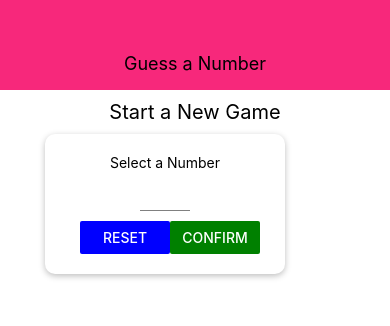
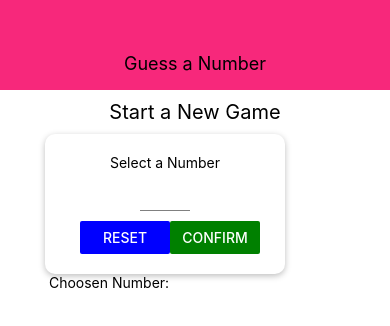
Before and after one commit to hamzamugabo/simple-React-Native--game, a React Native app: screen / in a window 390 px wide. Both pictures are taken after a click on the button "CONFIRM". Shown: the top 326 px of the page. Built offline with nearby package versions, Linux system fonts and the light colour scheme.

Commit message:
fix confirm

```diff
--- a/screens/StartGameScreen.js
+++ b/screens/StartGameScreen.js
@@ -1,17 +1,38 @@
 import React,{useState} from "react";
-import { View, Text, StyleSheet, Button, TouchableWithoutFeedback, keyboard,KeyboardTypeAndroid} from "react-native";
+import { View, Text, StyleSheet, Button, TouchableWithoutFeedback, Keyboard,KeyboardTypeAndroid} from "react-native";
 import Colors from "../constants/colors";
 import Input from "../componets/Input";
 
 const StartGameScreen = props => {
     const[enteredValue, setEnteredValue]= useState('');
+    const[confirmed, setConfirmed] = useState(false);
+    const[selectedNumber, setSelectedNumber] = useState('');
 
     const numberInputHandler = inputText =>{
         setEnteredValue(inputText.replace(/[^0-9]/g, ''));
     };
+
+    const resetInputHandler =() => {
+        setEnteredValue('');
+        setConfirmed(false);
+
+    };
+    const confirmInputHandler = ()=> {
+        const choosenNumber = parseInt(enteredValue);
+        if(choosenNumber === NaN || choosenNumber <= 0 || choosenNumber > 99){
+            return;
+        }
+        setConfirmed(true);
+        setSelectedNumber();
+        setEnteredValue('');
+    };
+    let confirmOutPut;
+    if(confirmed){
+        confirmOutPut = <Text> Choosen Number:{selectedNumber}</Text>
+    }
   return (
       <TouchableWithoutFeedback onPress={()=>{
-      keyboard.dismiss();
+      Keyboard.dismiss();
       }}>
     <View styles={styles.screen}>
       <Text style={styles.title}>Start a New Game</Text>
@@ -29,14 +50,15 @@ const StartGameScreen = props => {
         />
         <View style={styles.buttonContainer}>
           <View style={styles.button}>
-            <Button title="Reset" onPress={() => {}} color={Colors.blue} />
+            <Button title="Reset" onPress={resetInputHandler} color={Colors.blue} />
           </View>
 
           <View style={styles.button}>
-            <Button title="Confirm" onPress={() => {}} color={Colors.green} />
+            <Button title="Confirm" onPress={confirmInputHandler} color={Colors.green} />
           </View>
         </View>
       </View>
+      {confirmOutPut}
     </View>
     </TouchableWithoutFeedback>
   );
```
